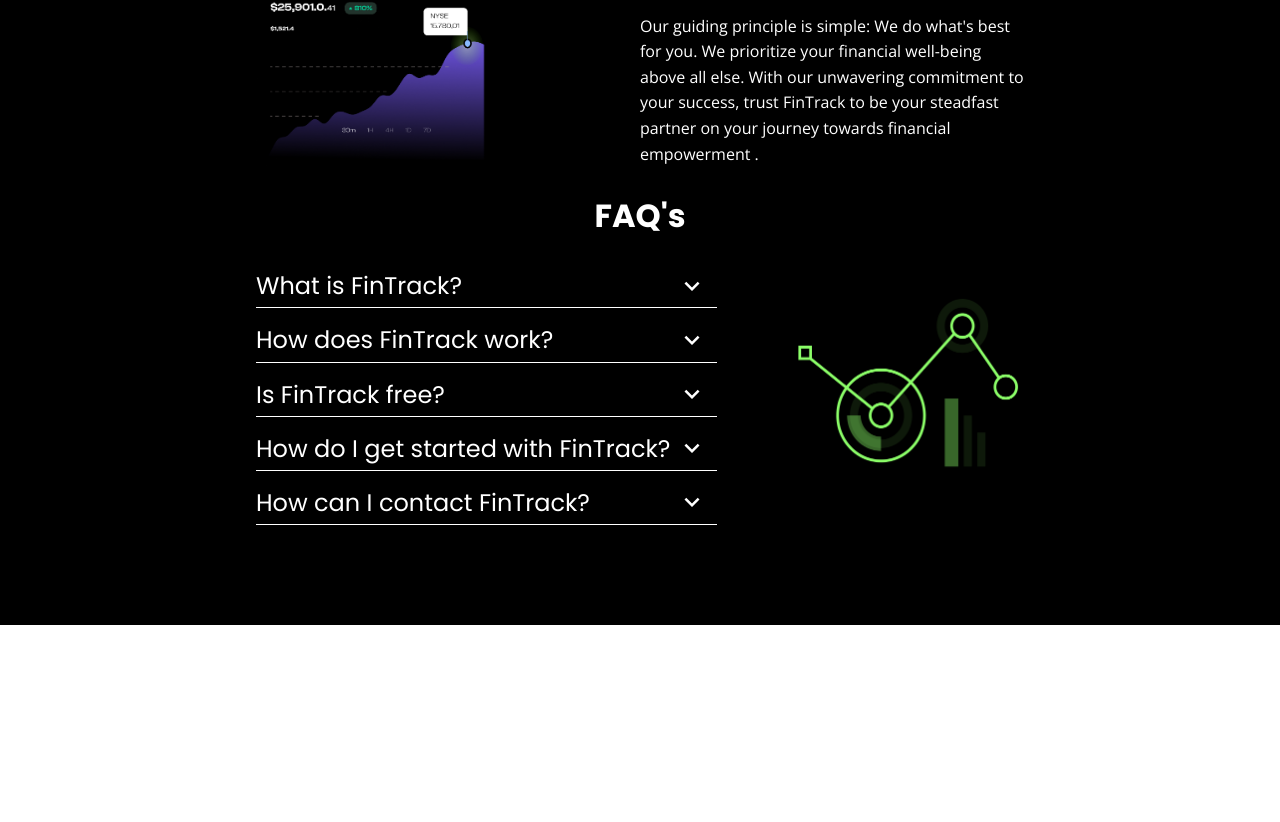
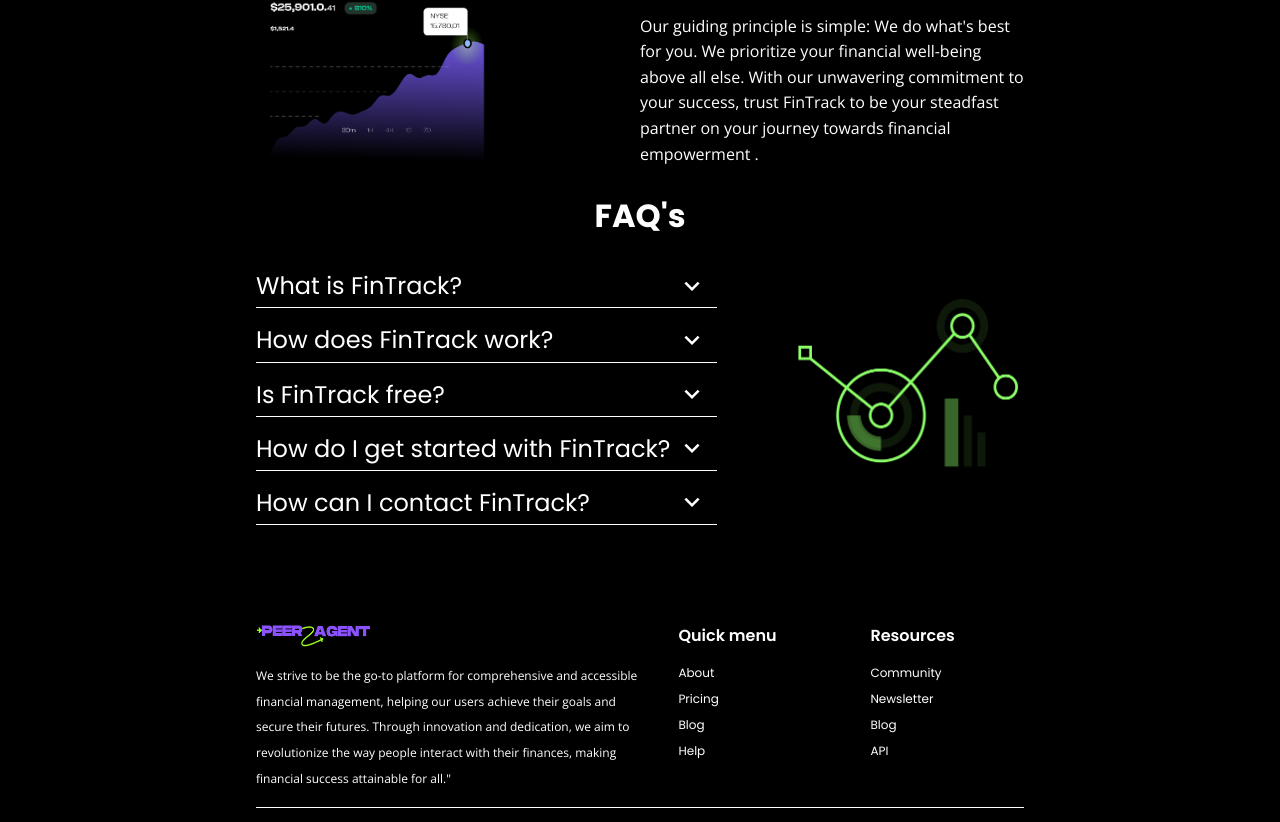
Before and after one commit to peer2agent/front-landing, a React (Vite) app: page / in a window 1280 px wide. Shown: the part 1215-2037 px from the top of the page. Before the commit the page ends 1840 px from the top, so only its background shows below. Built offline with nearby package versions, Linux system fonts and the light colour scheme.

Commit message:
[add] footer at home page

```diff
--- a/src/pages/Home/index.jsx
+++ b/src/pages/Home/index.jsx
@@ -5,6 +5,7 @@
 import Partners from "../../components/Partners";
 import Info from "../../components/Info";
 import Faq from "../../components/FAQ";
+import Footer from "../../components/Footer";
 
 import Title from "../../components/ui/Title";
 import Divider from "../../components/ui/Divider";
@@ -47,6 +48,12 @@
             <Title>FAQ's</Title>
 
             <Faq />
+
+            <Divider />
+            <Divider />
+            <Divider />
+
+            <Footer />
         </Container>
     );
 }
--- a/src/pages/Home/styles.jsx
+++ b/src/pages/Home/styles.jsx
@@ -9,6 +9,7 @@
     justify-content: center;
 
     padding: 100px 20%;
+    padding-bottom: 50px;
 
     background: ${({ theme }) => theme.colors.primary};
 `;
--- a/src/styles/themes.jsx
+++ b/src/styles/themes.jsx
@@ -17,6 +17,7 @@
             primary: "#fff",
         },
         sizes: {
+            extraSmall: "0.75rem",
             small: "1rem",
             medium: "1.5rem",
             large: "2rem",
```
